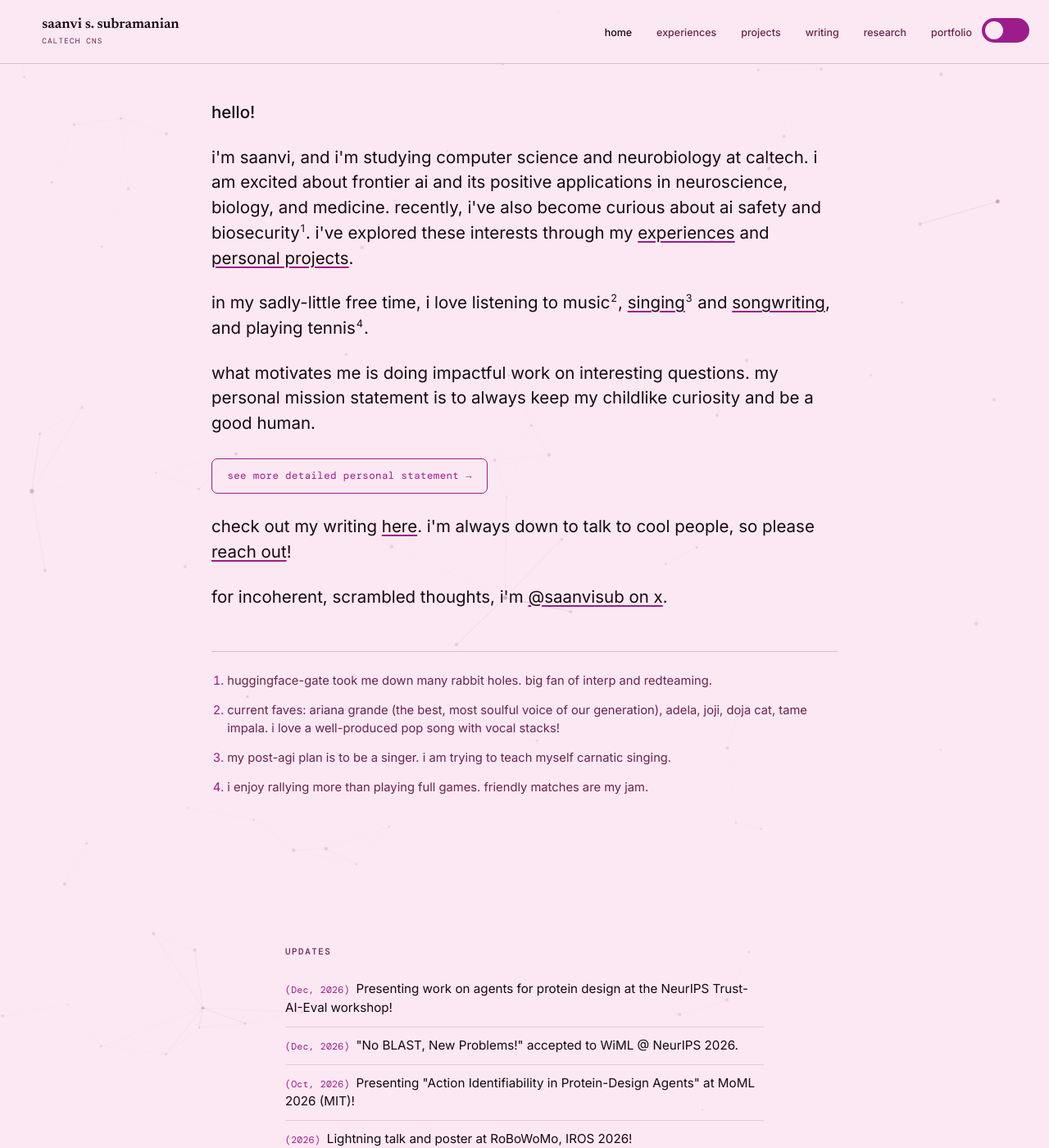
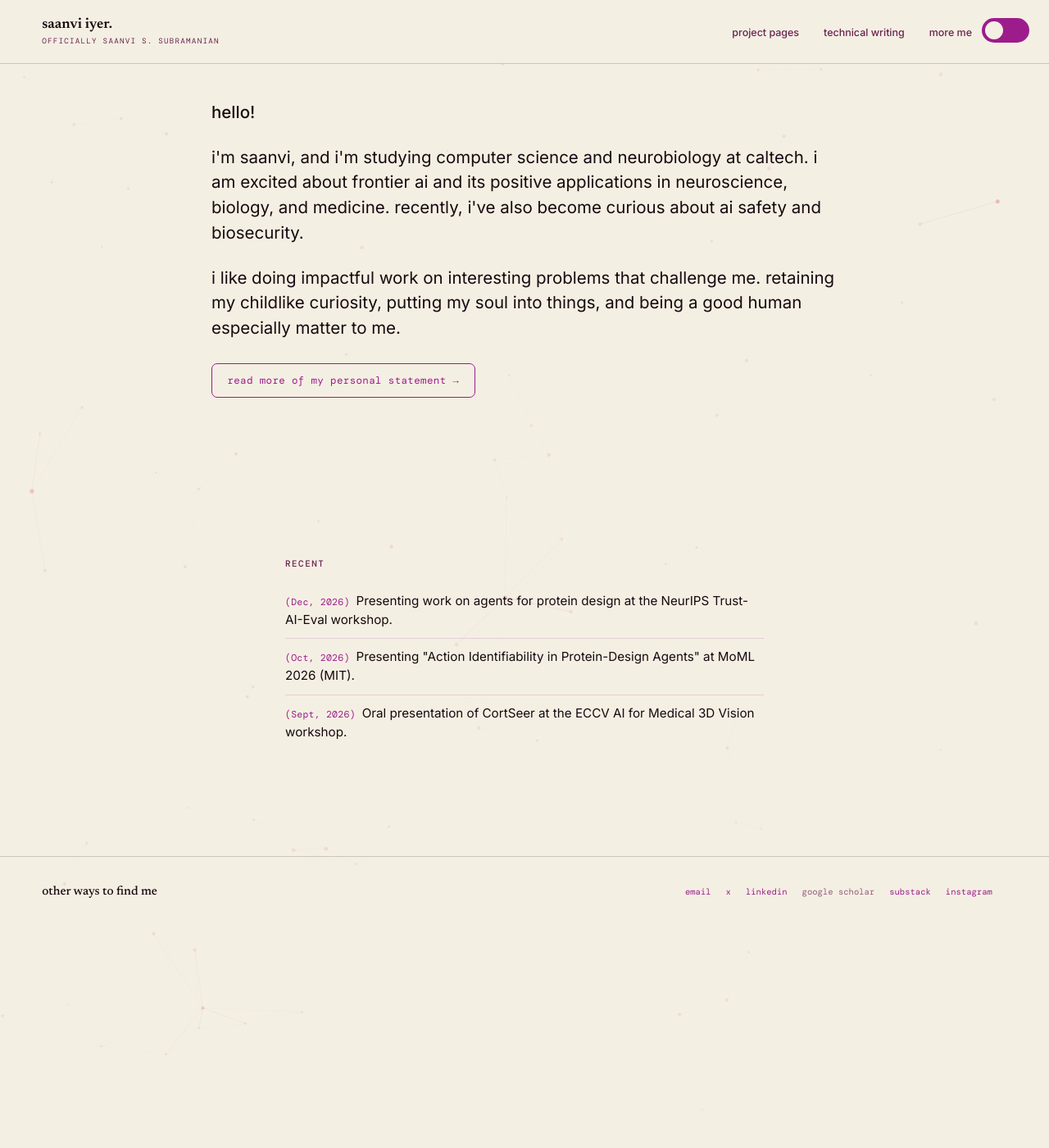
Before and after one commit to saanviiyer/saanviiyer.github.io, a Jekyll site: the page built from index.html, in a window 1280 px wide and 1400 px high. Shown: the whole window at 82% size. Built offline with Jekyll 4.4.1, drawn with Linux system fonts in a browser that asks for light colours; some web fonts are replaced; some of the changed text lies outside the part shown.

Commit message:
Redesign: beige theme with navy, robins-egg, magenta and berry accents and pink neurons; remove the cursor spotlight; slim the nav to project pages / technical writing / more me; contact footer; simplified homepage; add a more-me page

```diff
--- a/_includes/footer.html
+++ b/_includes/footer.html
@@ -1,12 +1,13 @@
 <footer>
   <div class="footer-inner">
-    <p class="footer-name">saanvi s. subramanian</p>
+    <p class="footer-name">other ways to find me</p>
     <p class="footer-links">
-      <a href="https://github.com/saanviiyer" target="_blank" rel="noopener">github</a>
+      <a href="mailto:{{ site.email }}">email</a>
+      <a href="https://x.com/saanvisub" target="_blank" rel="noopener">x</a>
       <a href="https://www.linkedin.com/in/saanvi-s-subramanian-669986259/" target="_blank" rel="noopener">linkedin</a>
+      <span class="footer-pending">google scholar</span><!-- TODO: Saanvi to add her Google Scholar profile URL, then make this a link -->
       <a href="https://saanviss.substack.com/" target="_blank" rel="noopener">substack</a>
-      <a href="https://x.com/saanvisub" target="_blank" rel="noopener" title="incoherent, scrambled thoughts">x</a>
-      <a href="mailto:{{ site.email }}">email</a>
+      <a href="https://www.instagram.com/sundisinghs/" target="_blank" rel="noopener">instagram</a>
     </p>
   </div>
 </footer>
--- a/_includes/nav.html
+++ b/_includes/nav.html
@@ -1,14 +1,11 @@
 <nav>
   <a href="{{ '/' | relative_url }}" class="nav-name">
-    <span>saanvi s. subramanian</span>
-    <small>Caltech CNS</small>
+    <span>saanvi iyer.</span>
+    <small>officially saanvi s. subramanian</small>
   </a>
   <ul class="nav-links">
-    <li><a{% if page.url == '/' %} class="active" aria-current="page"{% endif %} href="{{ '/' | relative_url }}">home</a></li>
-    <li><a href="{{ '/pages/portfolio/' | relative_url }}#experiences">experiences</a></li>
-    <li><a{% if page.url == '/projects/' %} class="active" aria-current="page"{% endif %} href="{{ '/projects/' | relative_url }}">projects</a></li>
-    <li><a{% if page.url == '/pages/writing/' %} class="active" aria-current="page"{% endif %} href="{{ '/pages/writing/' | relative_url }}">writing</a></li>
-    <li><a{% if page.url == '/pages/research/' %} class="active" aria-current="page"{% endif %} href="{{ '/pages/research/' | relative_url }}">research</a></li>
-    <li><a href="{{ '/pages/portfolio/' | relative_url }}#portfolio">portfolio</a></li>
+    <li><a{% if page.url == '/projects/' %} class="active" aria-current="page"{% endif %} href="{{ '/projects/' | relative_url }}">project pages</a></li>
+    <li><a{% if page.url == '/pages/writing/' %} class="active" aria-current="page"{% endif %} href="{{ '/pages/writing/' | relative_url }}">technical writing</a></li>
+    <li><a{% if page.url == '/more-me/' %} class="active" aria-current="page"{% endif %} href="{{ '/more-me/' | relative_url }}">more me</a></li>
   </ul>
 </nav>
--- a/_layouts/default.html
+++ b/_layouts/default.html
@@ -31,7 +31,6 @@
 <body>
 
   <canvas id="neural-bg" aria-hidden="true"></canvas>
-  <div class="spotlight" id="spotlight" aria-hidden="true"></div>
   <button class="theme-toggle" id="theme-toggle" type="button" aria-label="Toggle dark mode"></button>
 
   {% include nav.html %}
@@ -55,25 +54,6 @@
         try { localStorage.setItem('theme', next); } catch (e) {}
         window.dispatchEvent(new Event('themechange'));
       });
-    })();
-  </script>
-  <script>
-    // Cursor spotlight: a soft flashlight that follows the pointer.
-    (function () {
-      var el = document.getElementById('spotlight');
-      if (!el || window.matchMedia('(hover: none)').matches) return;
-      var raf = null, x = 0, y = 0;
-      function paint() {
-        el.style.setProperty('--mx', x + 'px');
-        el.style.setProperty('--my', y + 'px');
-        raf = null;
-      }
-      window.addEventListener('mousemove', function (e) {
-        x = e.clientX; y = e.clientY;
-        el.classList.add('on');
-        if (!raf) raf = requestAnimationFrame(paint);
-      });
-      document.addEventListener('mouseleave', function () { el.classList.remove('on'); });
     })();
   </script>
   <script>
--- a/assets/css/style.css
+++ b/assets/css/style.css
@@ -1,16 +1,20 @@
 :root {
-  --paper: #fbe8f2;
-  --paper-deep: #f4d6e7;
+  --paper: #f4efe3;
+  --paper-deep: #ebe3d2;
   --ink: #17090f;
   --muted: #6a2350;
   --accent: #9c1c8c;
   --accent-soft: rgba(156, 28, 140, 0.16);
+  --navy: #26406e;
+  --robin: #2f93ab;
+  --berry: #a8324a;
+  --pink: #cf4d87;
   --blue: #9c1c8c;
   --border: rgba(23, 9, 15, 0.18);
-  --read-card: #fdf4ef;
+  --read-card: #fffdf7;
   --read-card-edge: rgba(23, 9, 15, 0.06);
-  --nav-bg: rgba(251, 232, 242, 0.82);
-  --neuron-rgb: 124, 22, 92;
+  --nav-bg: rgba(244, 239, 227, 0.86);
+  --neuron-rgb: 206, 74, 130;
   --glitch-rgb: 156, 28, 140;
   --spot-dim: rgba(23, 9, 15, 0.16);
   --card-bg: #a3238f;
@@ -567,7 +571,7 @@ nav {
   box-shadow: 0 16px 46px rgba(23, 9, 15, 0.08);
 }
 .rp-head { margin-bottom: 64px; }
-.rp-eyebrow { font-family: var(--mono); font-size: 0.68rem; letter-spacing: 0.1em; text-transform: uppercase; color: var(--accent); margin: 0 0 22px; }
+.rp-eyebrow { font-family: var(--mono); font-size: 0.68rem; letter-spacing: 0.1em; text-transform: uppercase; color: var(--navy); margin: 0 0 22px; }
 .rp-eyebrow a { color: var(--accent); text-decoration: none; }
 .rp-eyebrow a:hover { text-decoration: underline; text-underline-offset: 3px; }
 .rp-title { font-family: var(--serif); font-size: clamp(2.4rem, 5.4vw, 4.1rem); font-weight: 500; line-height: 1.06; letter-spacing: -0.028em; margin: 0; }
@@ -657,7 +661,8 @@ footer { border-top: 1px solid var(--border); margin-top: 32px; }
 .footer-name { color: var(--ink); font-family: var(--serif); font-size: 0.95rem; font-weight: 500; }
 footer a { color: var(--accent); font-family: var(--mono); font-size: 0.66rem; text-decoration: none; }
 footer a:hover { text-decoration: underline; }
-.footer-links { display: flex; gap: 18px; }
+.footer-links { display: flex; gap: 18px; flex-wrap: wrap; }
+.footer-pending { color: var(--muted); font-family: var(--mono); font-size: 0.66rem; opacity: 0.7; }
 
 @media (max-width: 820px) {
   nav { height: auto; padding: 15px 94px 15px 22px; }
@@ -914,7 +919,7 @@ footer a:hover { text-decoration: underline; }
 .proj-cat { font-family: var(--serif); font-size: 1.35rem; font-weight: 600; margin: 42px 0 10px; }
 .proj-blurb { max-width: 680px; line-height: 1.6; margin: 0 0 14px; }
 .proj-blurb a { color: inherit; text-decoration: underline; text-underline-offset: 2px; text-decoration-color: var(--accent); }
-.fun-label { font-family: var(--mono); font-size: 0.66rem; letter-spacing: 0.08em; text-transform: uppercase; color: var(--accent); margin: 28px 0 12px; }
+.fun-label { font-family: var(--mono); font-size: 0.66rem; letter-spacing: 0.08em; text-transform: uppercase; color: var(--navy); margin: 28px 0 12px; }
 .proj-intro { max-width: 90ch; line-height: 1.62; margin: 0 0 20px; color: var(--muted); }
 .proj-featured { font-family: var(--mono); font-size: 0.78rem; letter-spacing: 0.03em; margin: 0 0 20px; color: var(--muted); }
 .proj-featured a { color: var(--accent); text-decoration: underline; text-underline-offset: 2px; }
@@ -1054,7 +1059,7 @@ footer a:hover { text-decoration: underline; }
 .work-head { display: flex; justify-content: space-between; align-items: baseline; gap: 6px 20px; flex-wrap: wrap; }
 .work-title { font-family: var(--serif); font-size: 1.35rem; font-weight: 500; letter-spacing: -0.01em; }
 .work-row:hover .work-title { text-decoration: underline; text-decoration-color: var(--accent); text-underline-offset: 3px; }
-.work-meta { font-family: var(--mono); font-size: 0.68rem; letter-spacing: 0.04em; text-transform: uppercase; color: var(--accent); white-space: nowrap; }
+.work-meta { font-family: var(--mono); font-size: 0.68rem; letter-spacing: 0.04em; text-transform: uppercase; color: var(--robin); white-space: nowrap; }
 .work-desc { display: block; margin-top: 6px; line-height: 1.6; color: var(--muted); max-width: 90ch; }
 .work-desc em { font-style: italic; color: var(--ink); }
 
@@ -1158,7 +1163,7 @@ table.pp-table th { font-family: var(--sans); font-weight: 600; font-size: 0.78r
 table.pp-table td { font-family: var(--serif); line-height: 1.5; }
 
 /* Writing index: large year-grouped cards */
-.w-sec-label { font-family: var(--mono); font-size: 0.68rem; letter-spacing: 0.12em; text-transform: uppercase; color: var(--accent); margin: 48px 0 6px; }
+.w-sec-label { font-family: var(--mono); font-size: 0.68rem; letter-spacing: 0.12em; text-transform: uppercase; color: var(--navy); margin: 48px 0 6px; }
 .w-year { font-family: var(--serif); font-size: 1.5rem; font-weight: 500; color: var(--muted); margin: 30px 0 14px; }
 .w-cards { display: grid; grid-template-columns: repeat(auto-fit, minmax(min(100%, 420px), 1fr)); gap: 26px; margin: 10px 0 20px; }
 .w-card { display: flex; flex-direction: column; text-decoration: none; color: var(--ink); background: var(--read-card); border: 1px solid var(--read-card-edge); border-radius: 18px; overflow: hidden; transition: transform .18s ease, box-shadow .18s ease; }
--- a/index.html
+++ b/index.html
@@ -10,34 +10,18 @@ description: >-
 <section class="home">
   <p class="home-hi">hello!</p>
 
-  <p>i'm saanvi, and i'm studying computer science and neurobiology at caltech. i am excited about frontier ai and its positive applications in neuroscience, biology, and medicine. recently, i've also become curious about ai safety and biosecurity<sup id="ref1"><a href="#fn1">1</a></sup>. i've explored these interests through my <a href="{{ '/pages/portfolio/' | relative_url }}#experiences">experiences</a> and <a href="{{ '/pages/portfolio/' | relative_url }}#projects">personal projects</a>.</p>
+  <p>i'm saanvi, and i'm studying computer science and neurobiology at caltech. i am excited about frontier ai and its positive applications in neuroscience, biology, and medicine. recently, i've also become curious about ai safety and biosecurity.</p>
 
-  <p>in my sadly-little free time, i love listening to music<sup id="ref2"><a href="#fn2">2</a></sup>, <a href="https://www.instagram.com/sundisinghs/" target="_blank" rel="noopener">singing</a><sup id="ref3"><a href="#fn3">3</a></sup> and <a href="https://www.instagram.com/sundisinghs/" target="_blank" rel="noopener">songwriting</a>, and playing tennis<sup id="ref4"><a href="#fn4">4</a></sup>.</p>
+  <p>i like doing impactful work on interesting problems that challenge me. retaining my childlike curiosity, putting my soul into things, and being a good human especially matter to me.</p>
 
-  <p>what motivates me is doing impactful work on interesting questions. my personal mission statement is to always keep my childlike curiosity and be a good human.</p>
-
-  <a class="home-cta" href="{{ '/pages/personal-statement/' | relative_url }}">see more detailed personal statement &rarr;</a>
-
-  <p>check out my writing <a href="{{ '/pages/writing/' | relative_url }}">here</a>. i'm always down to talk to cool people, so please <a href="mailto:{{ site.email }}">reach out</a>!</p>
-
-  <p>for incoherent, scrambled thoughts, i'm <a href="https://x.com/saanvisub" target="_blank" rel="noopener">@saanvisub on x</a>.</p>
-
-  <ol class="home-foot">
-    <li id="fn1">huggingface-gate took me down many rabbit holes. big fan of interp and redteaming.</li>
-    <li id="fn2">current faves: ariana grande (the best, most soulful voice of our generation), adela, joji, doja cat, tame impala. i love a well-produced pop song with vocal stacks!</li>
-    <li id="fn3">my post-agi plan is to be a singer. i am trying to teach myself carnatic singing.</li>
-    <li id="fn4">i enjoy rallying more than playing full games. friendly matches are my jam.</li>
-  </ol>
+  <a class="home-cta" href="{{ '/pages/personal-statement/' | relative_url }}">read more of my personal statement &rarr;</a>
 </section>
 
 <section class="recent">
-  <h2 class="section-heading">Updates</h2>
+  <h2 class="section-heading">recent</h2>
   <ul class="recent-list">
-    <li><span class="recent-date">(Dec, 2026)</span>Presenting work on agents for protein design at the NeurIPS Trust-AI-Eval workshop!</li>
-    <li><span class="recent-date">(Dec, 2026)</span>&quot;No BLAST, New Problems!&quot; accepted to WiML @ NeurIPS 2026.</li>
-    <li><span class="recent-date">(Oct, 2026)</span>Presenting &quot;Action Identifiability in Protein-Design Agents&quot; at MoML 2026 (MIT)!</li>
-    <li><span class="recent-date">(2026)</span>Lightning talk and poster at RoBoWoMo, IROS 2026!</li>
-    <li><span class="recent-date">(2026)</span>Oral presentation of PRISM at IEEE CIBCB 2026!</li>
-    <li><span class="recent-date">(Sept, 2026)</span>Oral presentation of CortSeer at the ECCV AI for Medical 3D Vision workshop!</li>
+    <li><span class="recent-date">(Dec, 2026)</span>Presenting work on agents for protein design at the NeurIPS Trust-AI-Eval workshop.</li>
+    <li><span class="recent-date">(Oct, 2026)</span>Presenting &quot;Action Identifiability in Protein-Design Agents&quot; at MoML 2026 (MIT).</li>
+    <li><span class="recent-date">(Sept, 2026)</span>Oral presentation of CortSeer at the ECCV AI for Medical 3D Vision workshop.</li>
   </ul>
 </section>
```
Also changed, not shown: pages/more-me.html (added, +14 -0 lines).
